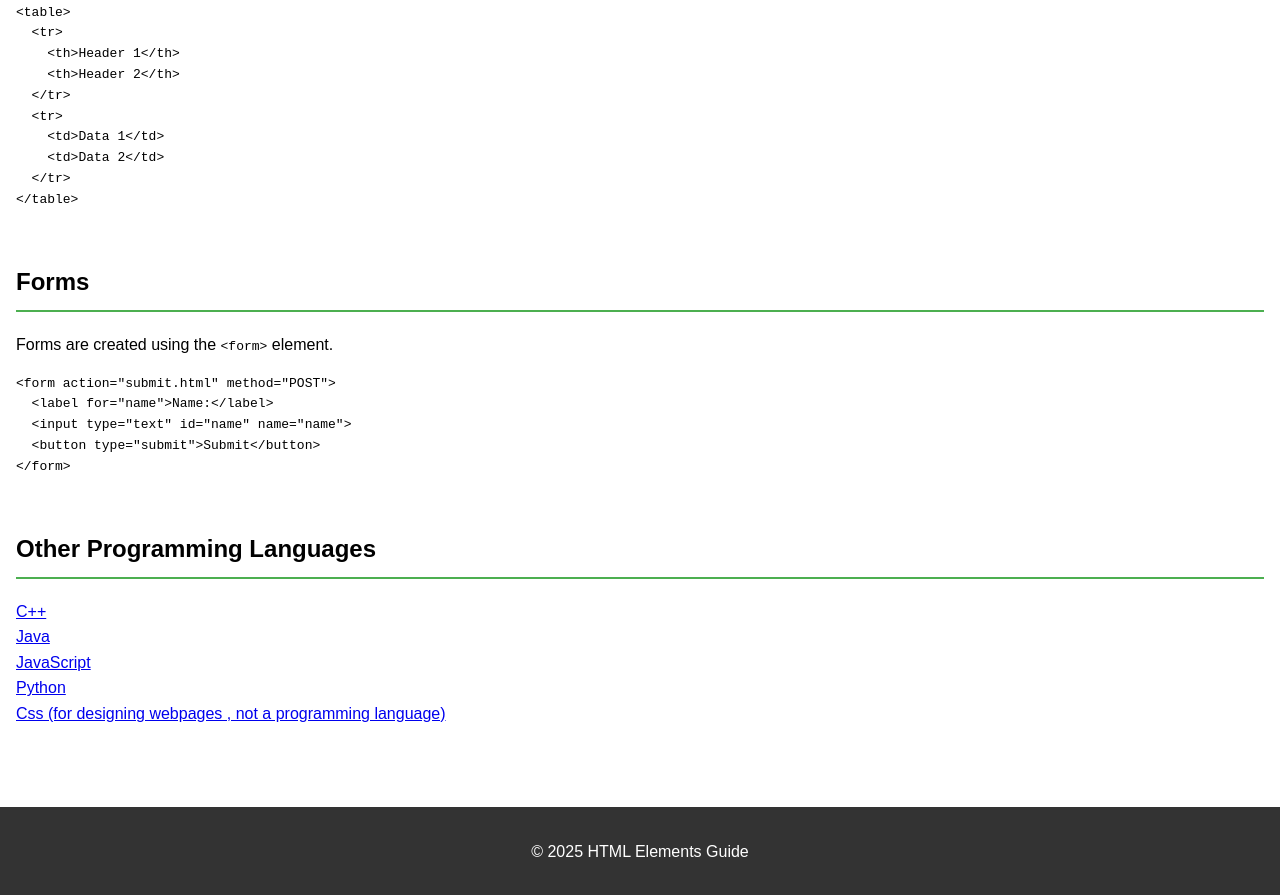
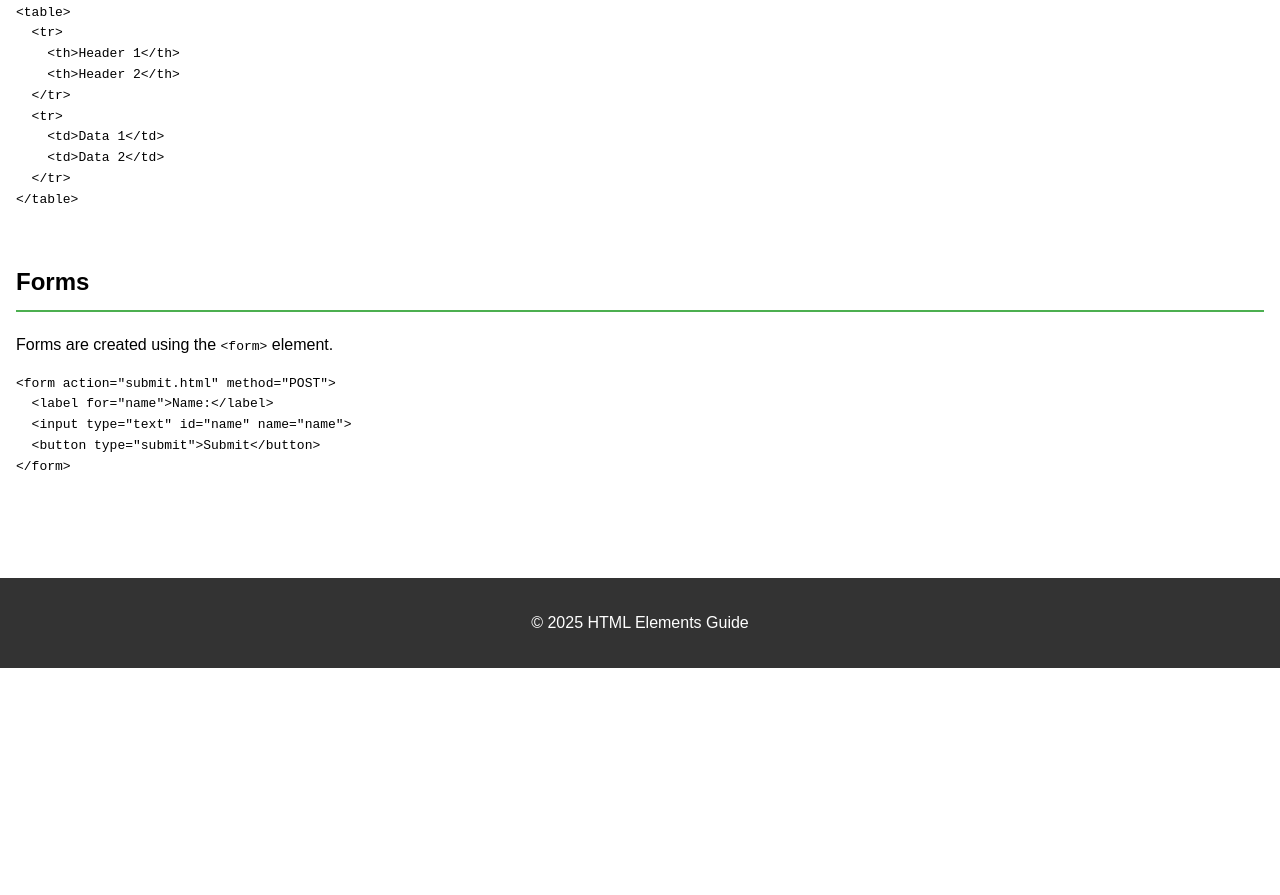
Before and after one commit to AliBD014/AliBD014, a plain HTML site: page index.html in a window 1280 px wide. Shown: the part 1375-2270 px from the top of the page. After the commit the page ends 2043 px from the top, so only its background shows below. Drawn offline with Linux system fonts and the light colour scheme.

Commit message:
Update index.html

```diff
--- a/index.html
+++ b/index.html
@@ -73,7 +73,6 @@
         <a href="#videos">Videos</a>
         <a href="#tables">Tables</a>
         <a href="#forms">Forms</a>
-        <a href="#opl">Other Programming Languages</a>
     </nav>
     <main>
         <section id="headings">
@@ -147,19 +146,6 @@
 &lt;/form&gt;
             </pre>
         </section>
-
-        <section id="opl">
-            <h2>Other Programming Languages</h2>
-            <a href="cpp.html">C++</a>
-            <br>
-            <a href="java.html">Java</a>
-            <br>
-            <a href="js.html">JavaScript</a>
-            <br>
-            <a href="python.html">Python</a>
-            <br>
-            <a href="css.html">Css (for designing webpages , not a programming language)</a>
-        </section>
     </main>
     <footer>
         <p>&copy; 2025 HTML Elements Guide</p>
```
